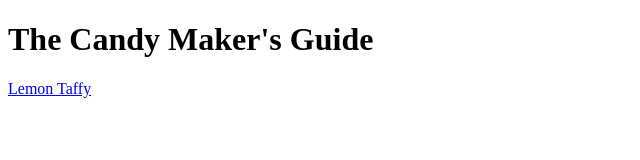
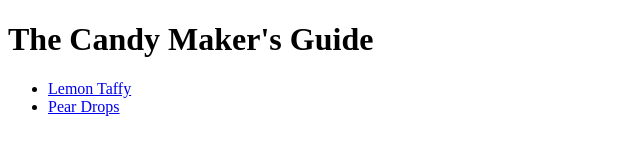
Before and after one commit to acuminatus/odin-recipes, a plain HTML site: page index.html in a window 1280 px wide. Shown: the whole page, without its empty margins (0-640 px from the left). Drawn offline with Linux system fonts and the light colour scheme.

Commit message:
Add link to Pear Drops

```diff
--- a/index.html
+++ b/index.html
@@ -7,6 +7,9 @@
 
     <body>
         <h1>The Candy Maker's Guide</h1>
-        <a href="recipes/lemon-taffy.html">Lemon Taffy</a>
+        <ul>
+            <li><a href="recipes/lemon-taffy.html">Lemon Taffy</a></li>
+            <li><a href="recipes/pear-drops.html">Pear Drops</a></li>
+        </ul>
     </body>
 </html>
```
